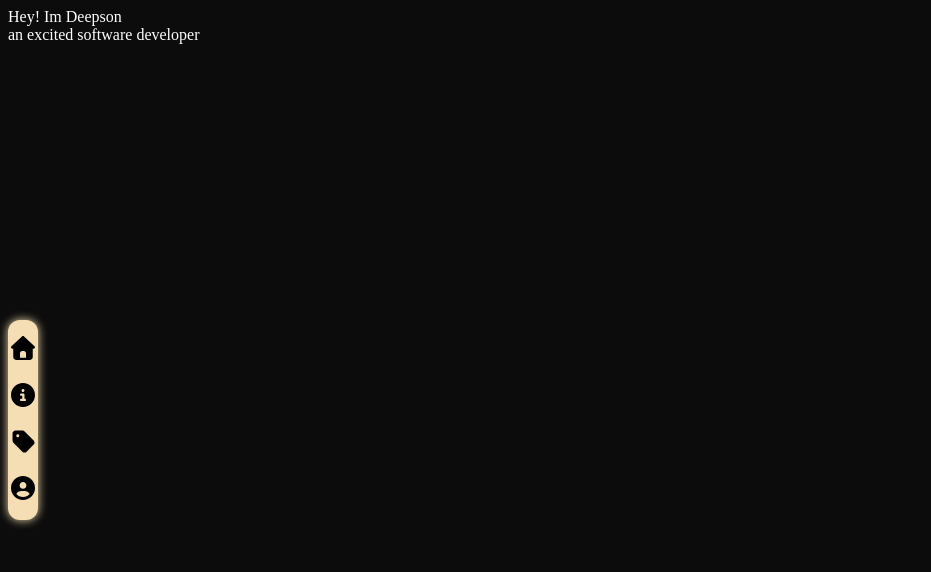
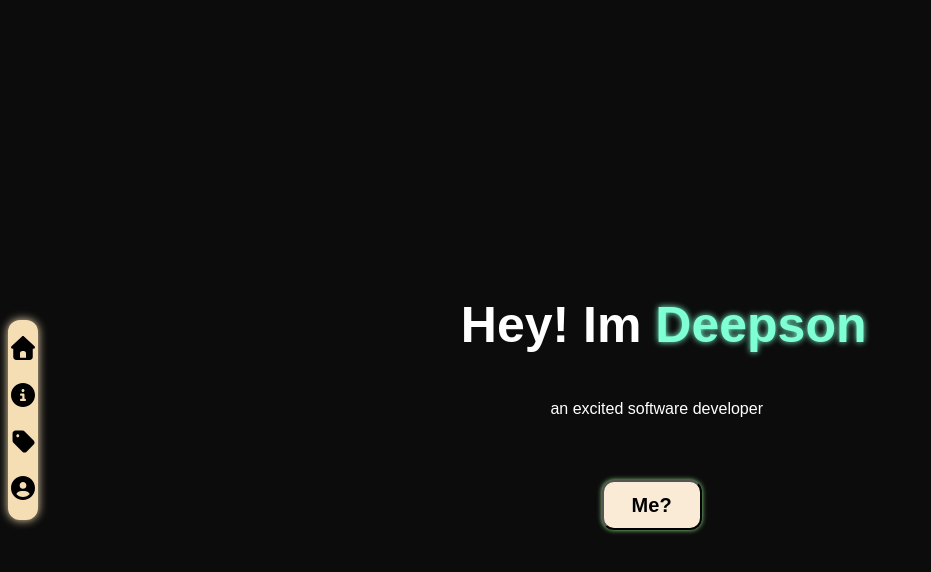
Before and after one commit to DeepsonGautam/Protfolio, a plain HTML site: page index.html in a window 1280 px wide. Shown: the whole page, without its empty margins (0-931 px from the left). Drawn offline with Linux system fonts and the light colour scheme.

Commit message:
homepage

```diff
--- a/index.html
+++ b/index.html
@@ -1,6 +1,9 @@
 <!DOCTYPE html>
 <html lang="en">
 <head>
+    <link rel="preconnect" href="https://fonts.googleapis.com">
+    <link rel="preconnect" href="https://fonts.gstatic.com" crossorigin>
+    <link href="https://fonts.googleapis.com/css2?family=Montserrat:wght@400;700&display=swap" rel="stylesheet">
     <meta charset="UTF-8">
     <meta name="viewport" content="width=device-width, initial-scale=1.0">
     <link rel="stylesheet" href="style.css">
@@ -17,7 +20,9 @@
 
     </div>
 
-    <div class="intro"> Hey! Im Deepson <br> an excited software developer</div>
+    <div class="intro"> Hey! Im <span class="deepson">  Deepson </span> <br> </div>
+    <div class="second">an excited software developer</div>
 
+    <button class="about_me"> Me? </button>
 </body>
 </html>
--- a/style.css
+++ b/style.css
@@ -42,7 +42,56 @@ body{
 
 
 .intro{
+    position: absolute;
+    left: 36%;
+    top:  37%;
+    font-family: "League Spartan", sans-serif;
+    font-weight:600;
+    color: white;
+    font-size: 50px;
+}
+
+.second{
+    position: absolute;
+    text-align: center;
+    left: 43%;
+    top: 50%;
+    font-family: "League Spartan", sans-serif;
+    font-weight:400;
+    color: white
+
+}
+
+.deepson{
+    color: aquamarine;
+    text-shadow: 0px 0px 6px aquamarine;
+}
+
+.about_me{
+    position: absolute;
+    left: 47%;
+    top: 60%;
+    height: 50px;
+    width: 100px;
+    border-radius: 12px;
+    background-color: antiquewhite;
+    font-size: 20px;
+    font-weight: 700;
+    font-family: "league Spartan" sans-serif;
+    color:rgb(0, 0, 0);
 
 
-    color: white
+    box-shadow: 0 0 5px rgb(147, 231, 138);
+    transition: 0.2s ease;
+
 }
+
+.about_me:hover{
+    transform: scale(1.07);
+
+}
+
+.about_me:active{
+    transform: scale(0.999);
+    box-shadow: 0 0 30px rgb(54, 255, 77);
+}
```
